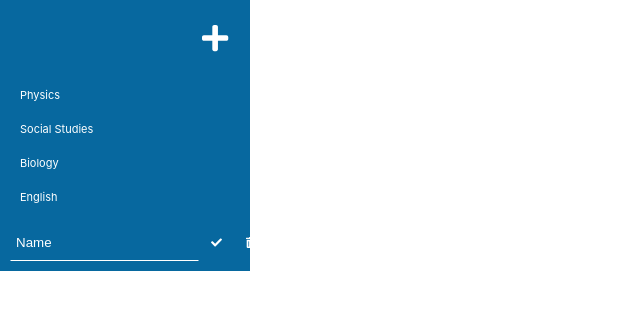
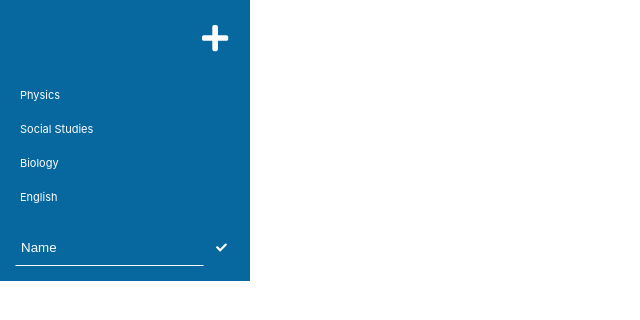
Before and after one commit to hyungmogu/note-sharing-app, a React (Create React App) app in the folder web/: page / in a window 1280 px wide. Shown: the top 320 px of the page, without its empty margins (0-640 px from the left). Built offline with nearby package versions, Linux system fonts and the light colour scheme.

Commit message:
style: refine form input position 'PrimaryHeader'

```diff
--- a/web/src/App.scss
+++ b/web/src/App.scss
@@ -180,6 +180,7 @@ input {
   display: flex;
 
   input {
+    flex: 1;
     border-bottom: 1px solid white;
     background-color: transparent;
     border-radius: 0;
@@ -206,7 +207,7 @@ input {
   }
 
   form {
-    padding: 10px;
+    padding: 15px;
   }
 
   a:hover {
```
